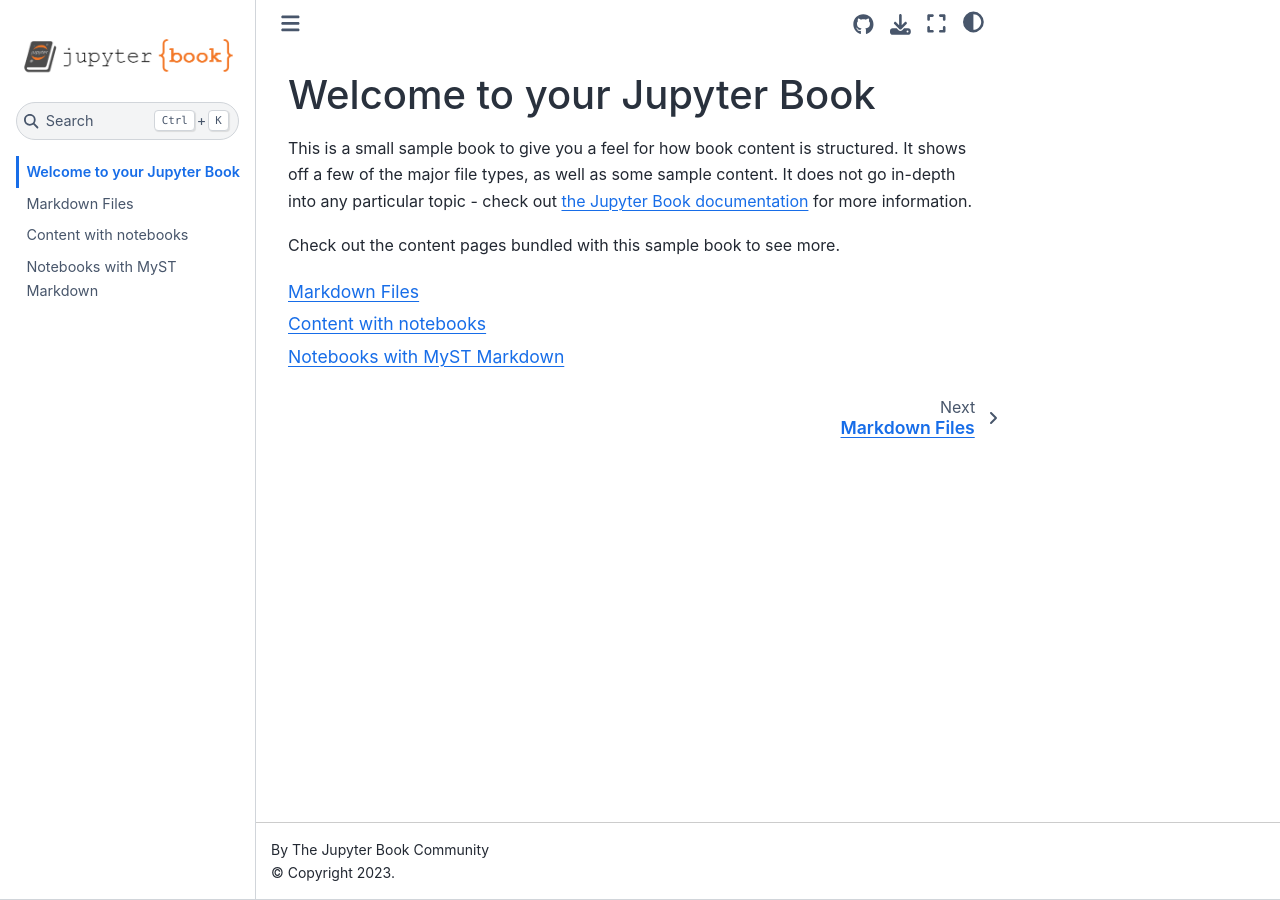
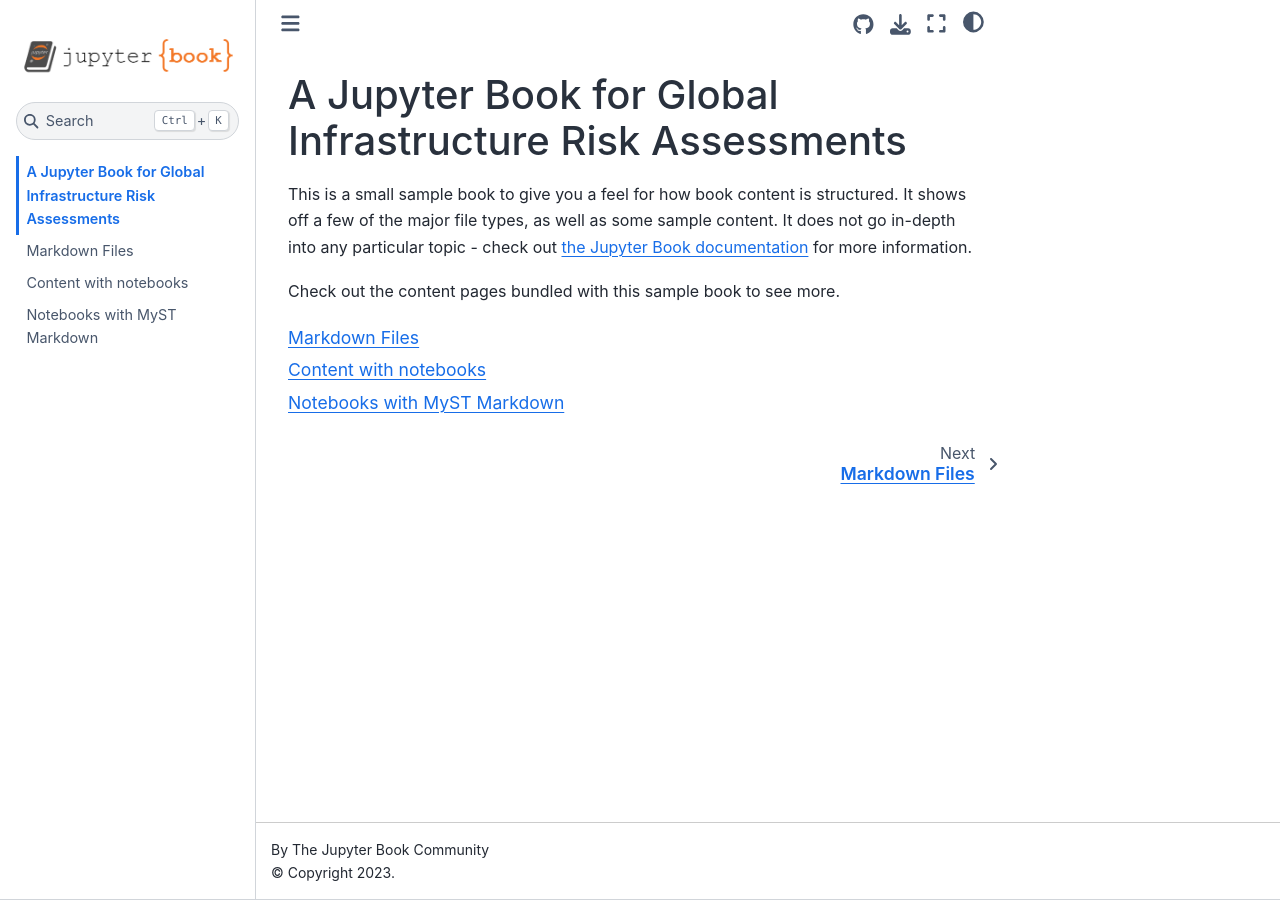
Before and after one commit to VU-IVM/GlobalInfraRisk, a Jupyter Book: the page built from intro.md, in a window 1280 px wide. Built offline with Jupyter Book 1.0.4 settings and Sphinx 7.4.7 and the Sphinx Book theme 1.1.4, drawn with Linux system fonts in a browser that asks for light colours.

Commit message:
dummy book

```diff
--- a/intro.md
+++ b/intro.md
@@ -1,4 +1,4 @@
-# Welcome to your Jupyter Book
+# A Jupyter Book for Global Infrastructure Risk Assessments
 
 This is a small sample book to give you a feel for how book content is
 structured.
```
